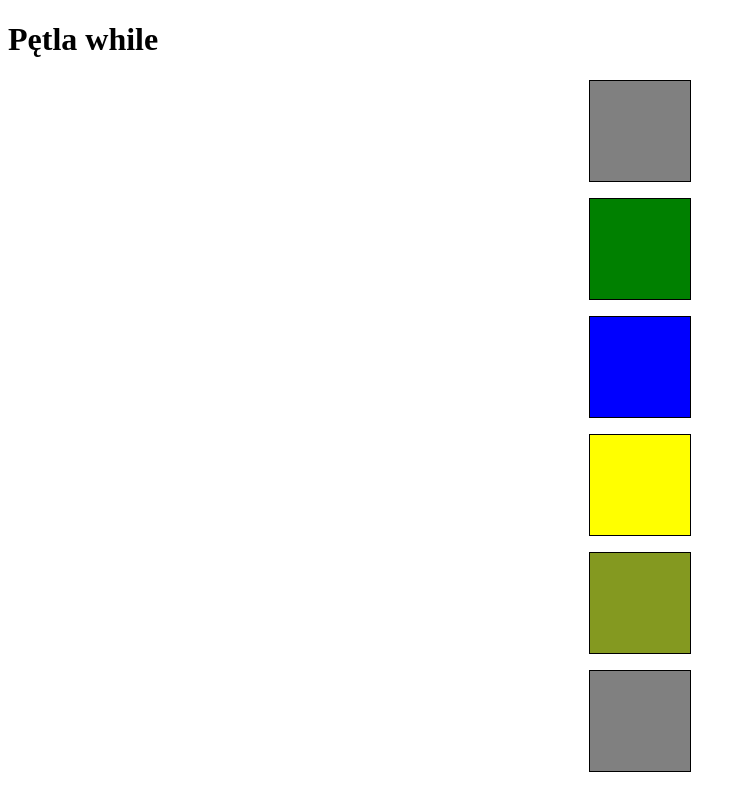
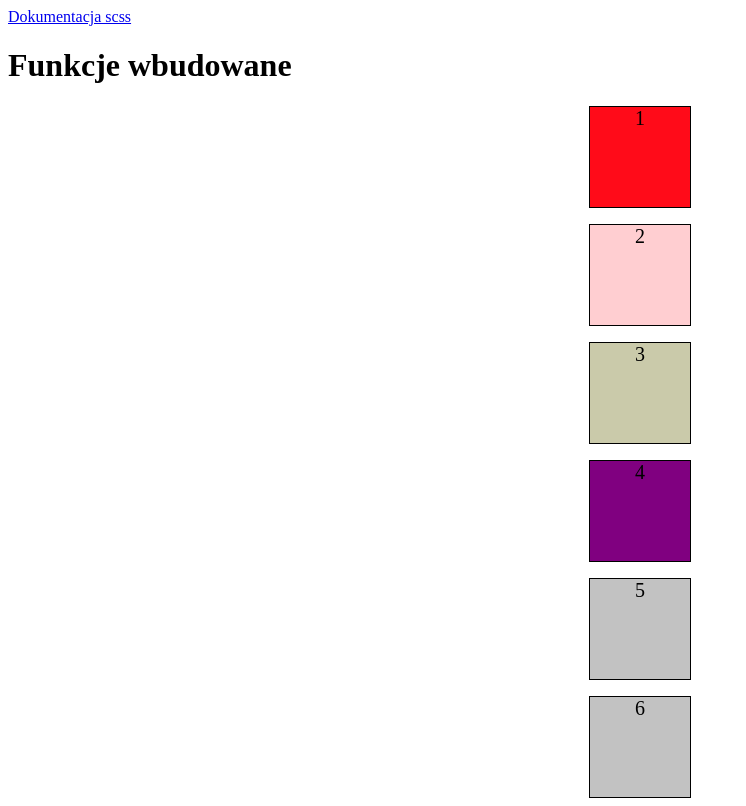
Before and after one commit to kbloski/scss_kurs, a Vue app in the folder vue-project/: page / in a window 1280 px wide. Shown: the whole page, without its empty margins (0-746 px from the left). Built offline with nearby package versions, Linux system fonts and the light colour scheme.

Commit message:
color functions

```diff
--- a/vue-project/src/components/sass/index.vue
+++ b/vue-project/src/components/sass/index.vue
@@ -1,4 +1,7 @@
 <template>
+    <div>
+        <a href="https://sass-lang.com/documentation" target="_blank">Dokumentacja scss</a>
+    </div>
     <!-- <l1-zmienne></l1-zmienne> -->
     <!-- <l2_zmienne_part2></l2_zmienne_part2> -->
     <!-- <l3_listy></l3_listy> -->
@@ -13,7 +16,8 @@
     <!-- <l12_instrukcja_warunkowa_if></l12_instrukcja_warunkowa_if> -->
     <!-- <l13_petla_for></l13_petla_for> -->
     <!-- <l14_petla_each></l14_petla_each> -->
-    <l15_petla_while></l15_petla_while>
+    <!-- <l15_petla_while></l15_petla_while> -->
+    <l16_funkcje_wbudowane></l16_funkcje_wbudowane>
 </template>
 
 <script>
@@ -23,6 +27,7 @@ import l12_instrukcja_warunkowa_if from './l12_instrukcja_warunkowa_if.vue';
 import l13_petla_for from './l13_petla_for.vue';
 import l14_petla_each from './l14_petla_each.vue';
 import l15_petla_while from './l15_petla_while.vue';
+import l16_funkcje_wbudowane from '@/components/sass/l16_funkcje_wbudowane.vue';
 
 import l1Zmienne from './l1_zmienne.vue';
 import l2_zmienne_part2 from './l2_zmienne_part2.vue';
@@ -51,7 +56,8 @@ export default {
         l12_instrukcja_warunkowa_if,
         l13_petla_for,
         l14_petla_each,
-        l15_petla_while
+        l15_petla_while,
+        l16_funkcje_wbudowane
     }
 }
 </script>
--- /dev/null
+++ b/vue-project/src/components/sass/l16_funkcje_wbudowane.vue
@@ -0,0 +1,51 @@
+<template>
+    <h1>Funkcje wbudowane</h1>
+    <div class="d1 rgb">1</div>
+    <div class="d2 rgba">2</div>
+    <div class="d3 red_green_blue">3</div>
+    <div class="d4 mix">4</div>
+    <div class="d5">5</div>
+    <div class="d6">6</div>
+</template>
+
+<style lang="scss" scoped>
+div {
+    aspect-ratio: 1/1;
+    border: 1px solid black;
+    margin: 0 auto;
+    width: 100px;
+    margin-top: 1rem;
+    background-color: rgb(194, 194, 194);
+    text-align: center;
+    font-size: 20px;
+}
+
+@function rgbFunction(){
+    @return rgb(255,11,25)
+};
+
+@function colorRgb(){
+    @return rgb(red(#ca3827), green(#00ca33), blue(#ca38aa));
+};
+
+.rgb {
+    background-color: rgbFunction();
+}
+
+.rgba {
+    background-color: rgb(255,11,25, .2);
+}
+
+.red_green_blue {
+    // funkcje red() green() blue() pobierają zmienne z kolorów odpowiadające
+    background-color: colorRgb()
+}
+
+.mix {
+    // mieszanie kolorów
+    background-color: mix(red, blue);
+}
+
+
+
+</style>
```
